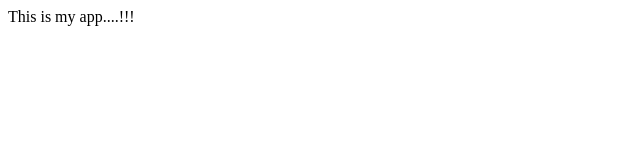
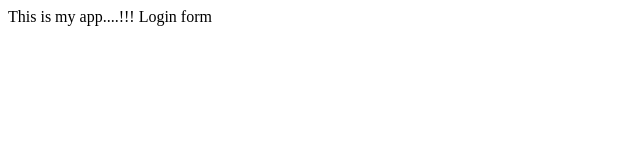
Before and after one commit to kulkradhika0/testmyapp, a plain HTML site: page index.html in a window 1280 px wide. Shown: the full height of the page, 0-640 px from the left. Drawn offline with Linux system fonts and the light colour scheme.

Commit message:
login form

```diff
--- a/index.html
+++ b/index.html
@@ -4,5 +4,6 @@
 	</head>
 	<body>
 		This is my app....!!!
+		Login form
 	</body>
 </html>
```
Also changed, not shown: login.html (added, +1 -0 lines).
